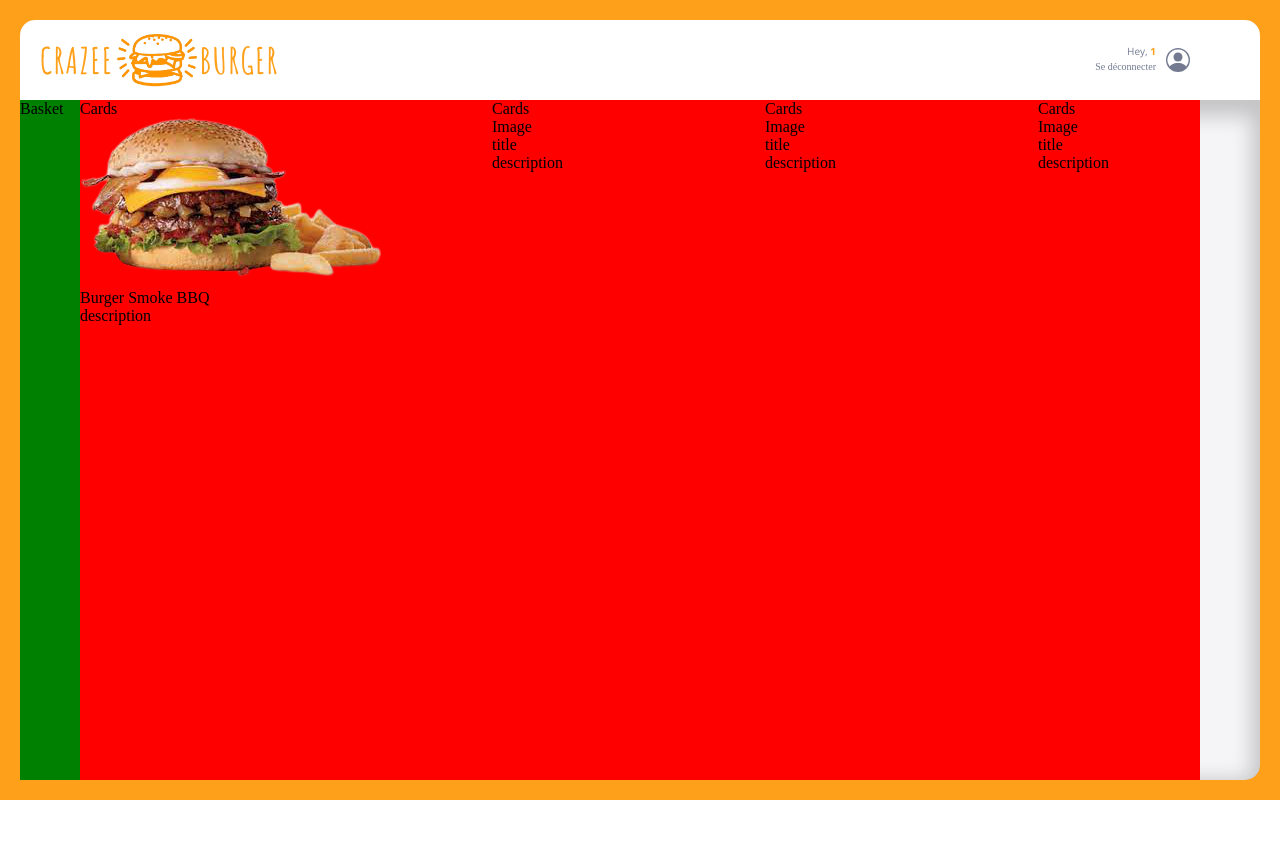
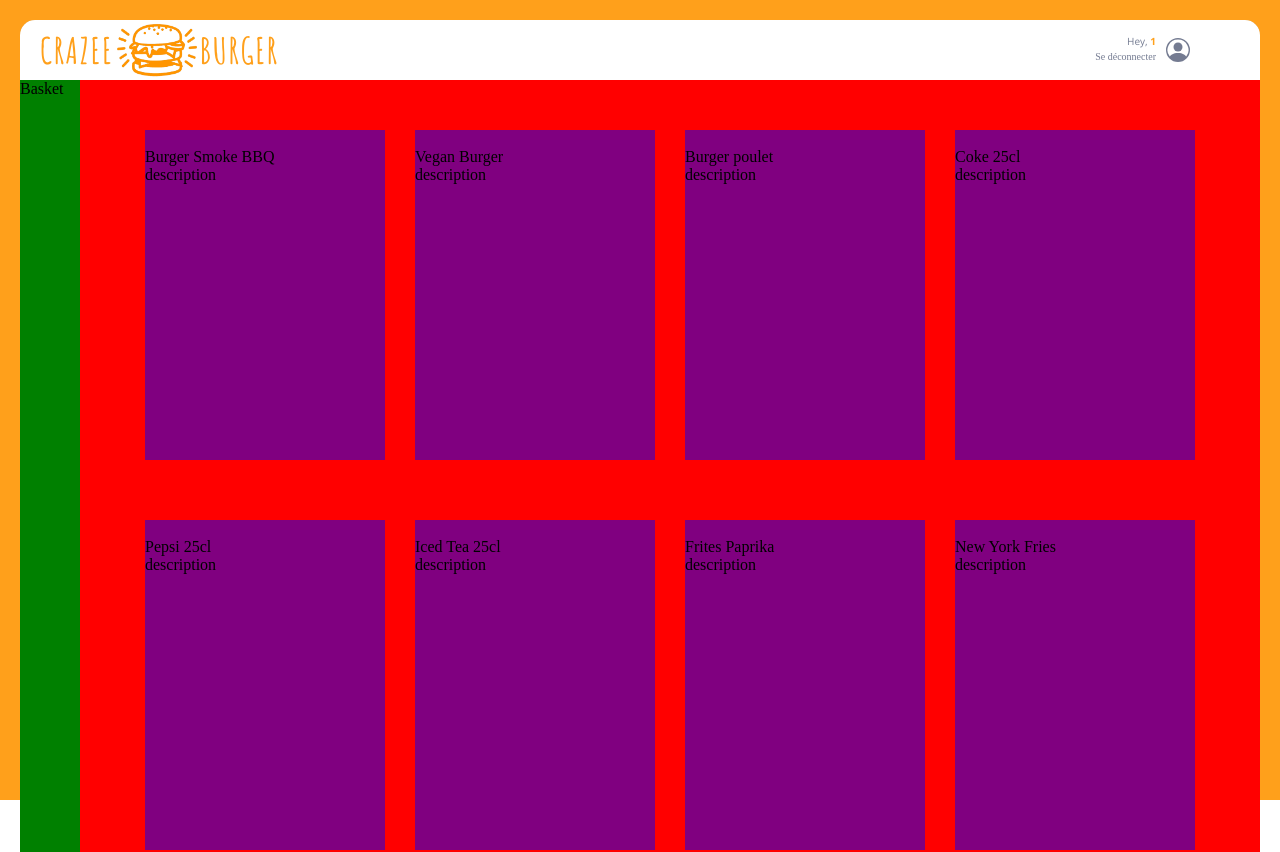
Before and after one commit to Elkes-dev/crazee-burger, a React (Vite) app: page /order/1 in a window 1280 px wide. Shown: the top 852 px of the page. Before the commit the page ends 800 px from the top, so only its background shows below. Built offline with nearby package versions, Linux system fonts and the light colour scheme.

Commit message:
🚧 : F05 > ORDER > CARD MENU > add grid layout

```diff
--- /dev/null
+++ b/src/components/pages/order/Main/Cards/Card.jsx
@@ -0,0 +1,24 @@
+import { useState } from "react";
+import { fakeMenu2 } from "../../../../../fakeData/fakeMenu";
+import styles from "../Cards/Card.module.css";
+
+export default function Card() {
+
+    const [menu, setMenu] = useState(fakeMenu2);
+
+  return (
+    <>
+        {menu.map((produit) =>(
+            <div className={styles.card}>
+                <div>
+                    <img   alt="" />
+                </div>
+                <div className={styles.info}>
+                    <div className={styles.title}>{produit.title}</div>
+                    <div className={styles.description}>description</div>
+                </div>
+            </div>
+         ))}
+    </>
+  )
+}
--- /dev/null
+++ b/src/components/pages/order/Main/Cards/Card.module.css
@@ -0,0 +1,5 @@
+.card{
+    width: 240px;
+    height: 330px;
+    background-color: purple;
+}
--- /dev/null
+++ b/src/components/pages/order/Main/Cards/Cards.jsx
@@ -0,0 +1,11 @@
+import styles from "../Cards/Cards.module.css"
+import Card from "./Card"
+
+
+export default function Cards() {
+  return (
+    <div className={styles.menuCards}>
+           <Card />
+    </div>
+  )
+}
--- /dev/null
+++ b/src/components/pages/order/Main/Cards/Cards.module.css
@@ -0,0 +1,9 @@
+.menuCards{
+    background-color: red;
+    display: grid;
+    grid-template-columns: 1fr 1fr 1fr 1fr;
+    justify-items: center;
+    grid-row-gap: 60px;
+    padding: 50px 50px 150px;
+    overflow-y: scroll;
+}
--- a/src/components/pages/order/Main/Main.jsx
+++ b/src/components/pages/order/Main/Main.jsx
@@ -1,5 +1,5 @@
 import styles from "../Main/Main.module.css"
-import { fakeMenu2 } from "../../../../fakeData/fakeMenu.js"
+import Cards from "./Cards/Cards.jsx"
 
 export default function Main() {
 
@@ -9,48 +9,7 @@
           <div className={styles.basket}>
             Basket
           </div>
-          <div className={styles.menuCards}>
-            <div className={styles.card}>Cards
-              <div>
-                <img src={fakeMenu2[0].imageSource}  alt="" />
-              </div>
-              <div className={styles.info}>
-                <div className={styles.title}>{fakeMenu2[0].title}</div>
-                <div className={styles.description}>description</div>
-              </div>
-            </div>
-
-            <div className={styles.card}>Cards
-              <div>Image
-                <img  alt="" />
-              </div>
-              <div className={styles.info}>
-                <div className={styles.title}>title</div>
-                <div className={styles.description}>description</div>
-              </div>
-            </div>
-
-            <div className={styles.card}>Cards
-              <div>Image
-                <img  alt="" />
-              </div>
-              <div className={styles.info}>
-                <div className={styles.title}>title</div>
-                <div className={styles.description}>description</div>
-              </div>
-            </div>
-
-            <div className={styles.card}>Cards
-              <div>Image
-                <img  alt="" />
-              </div>
-              <div className={styles.info}>
-                <div className={styles.title}>title</div>
-                <div className={styles.description}>description</div>
-              </div>
-            </div>
-
-          </div>
+          <Cards />
      </main>
   )
 }
--- a/src/components/pages/order/Main/Main.module.css
+++ b/src/components/pages/order/Main/Main.module.css
@@ -12,12 +12,3 @@
     background-color: green;
 
 }
-
-.menuCards{
-    background-color: red;
-    display: grid;
-    grid-template-columns: 1fr 1fr 1fr 1fr;
-    justify-items: center;
-    gap: 20px;
-    margin-right: 60px;
-}
```
Also changed, not shown: src/utils/maths.js (added, +18 -0 lines), src/components/pages/order/Main/Cards.jsx (deleted), src/components/pages/order/Main/Cards.module.css (deleted).
